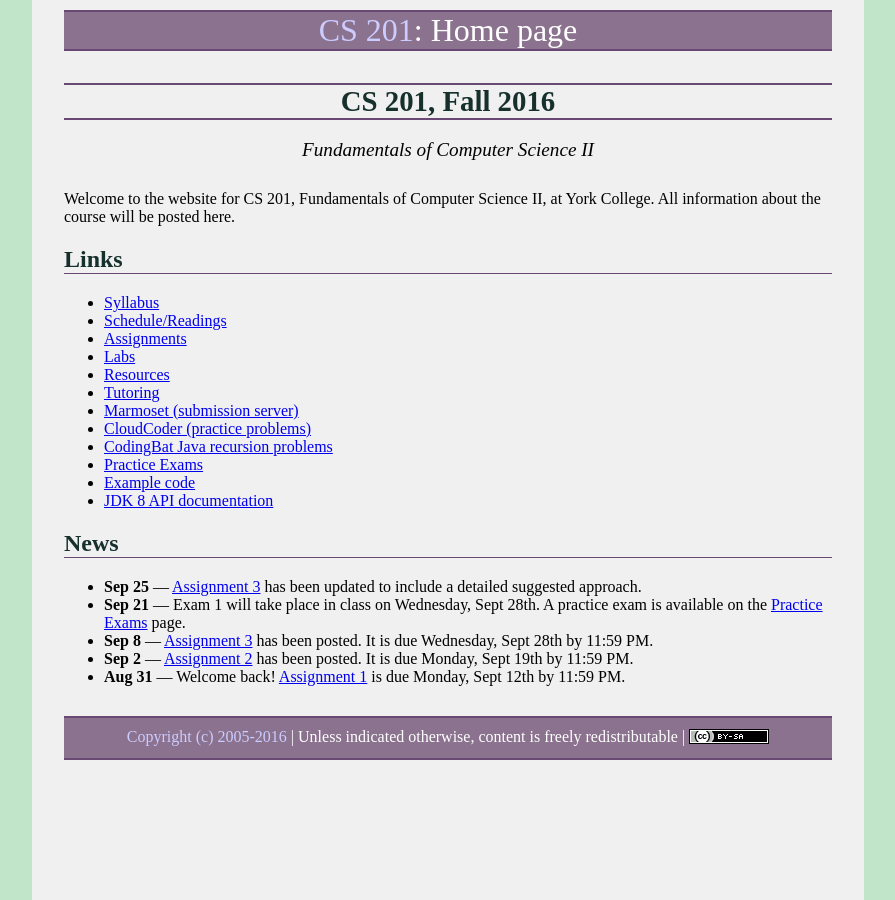
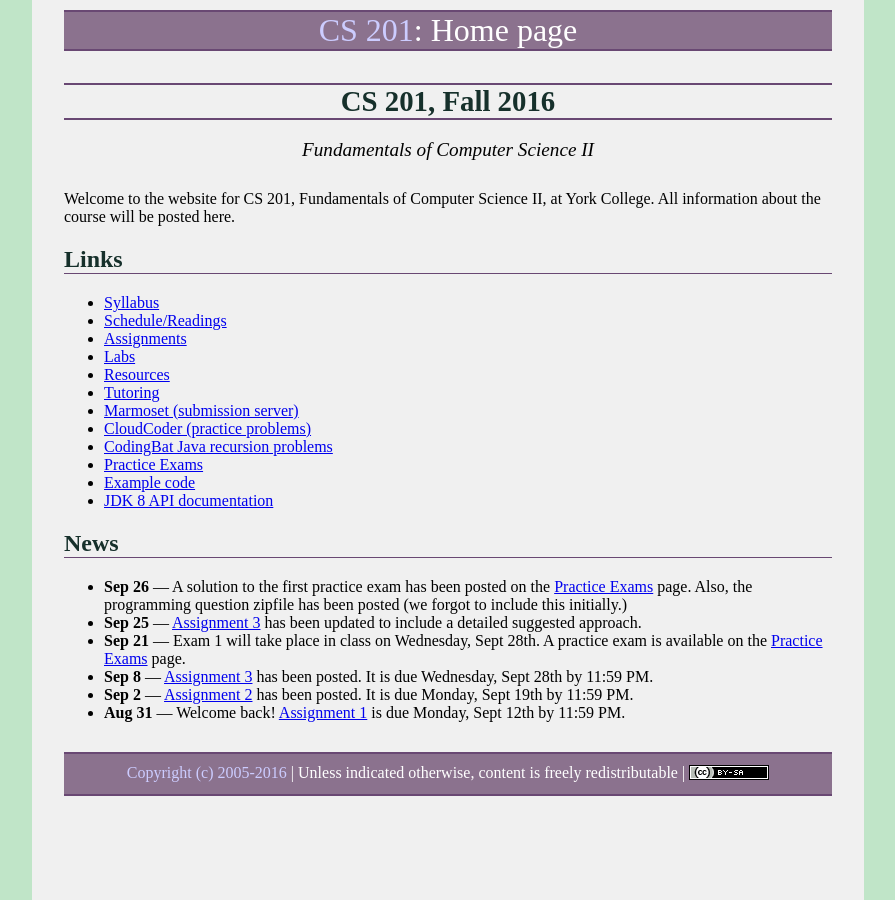
Before and after one commit to ycpcs/cs201-fall2016, a Jekyll site: the page built from index.md, in a window 1280 px wide. Shown: the whole page, without its empty margins (192-1087 px from the left). Built offline with Jekyll 4.4.1, drawn with Linux system fonts in a browser that asks for light colours; some web fonts are replaced.

Commit message:
news - solution to first practice exam

```diff
--- a/index.md
+++ b/index.md
@@ -26,6 +26,7 @@ Welcome to the website for CS 201, Fundamentals of Computer Science II, at York
 
 ## News
 
+* **Sep 26** &mdash; A solution to the first practice exam has been posted on the [Practice Exams](practice/index.html) page.  Also, the programming question zipfile has been posted (we forgot to include this initially.)
 * **Sep 25** &mdash; [Assignment 3](assign/assign03.html) has been updated to include a detailed suggested approach.
 * **Sep 21** &mdash; Exam 1 will take place in class on Wednesday, Sept 28th.  A practice exam is available on the [Practice Exams](practice/index.html) page.
 * **Sep 8** &mdash; [Assignment 3](assign/assign03.html) has been posted.  It is due Wednesday, Sept 28th by 11:59 PM.
```
